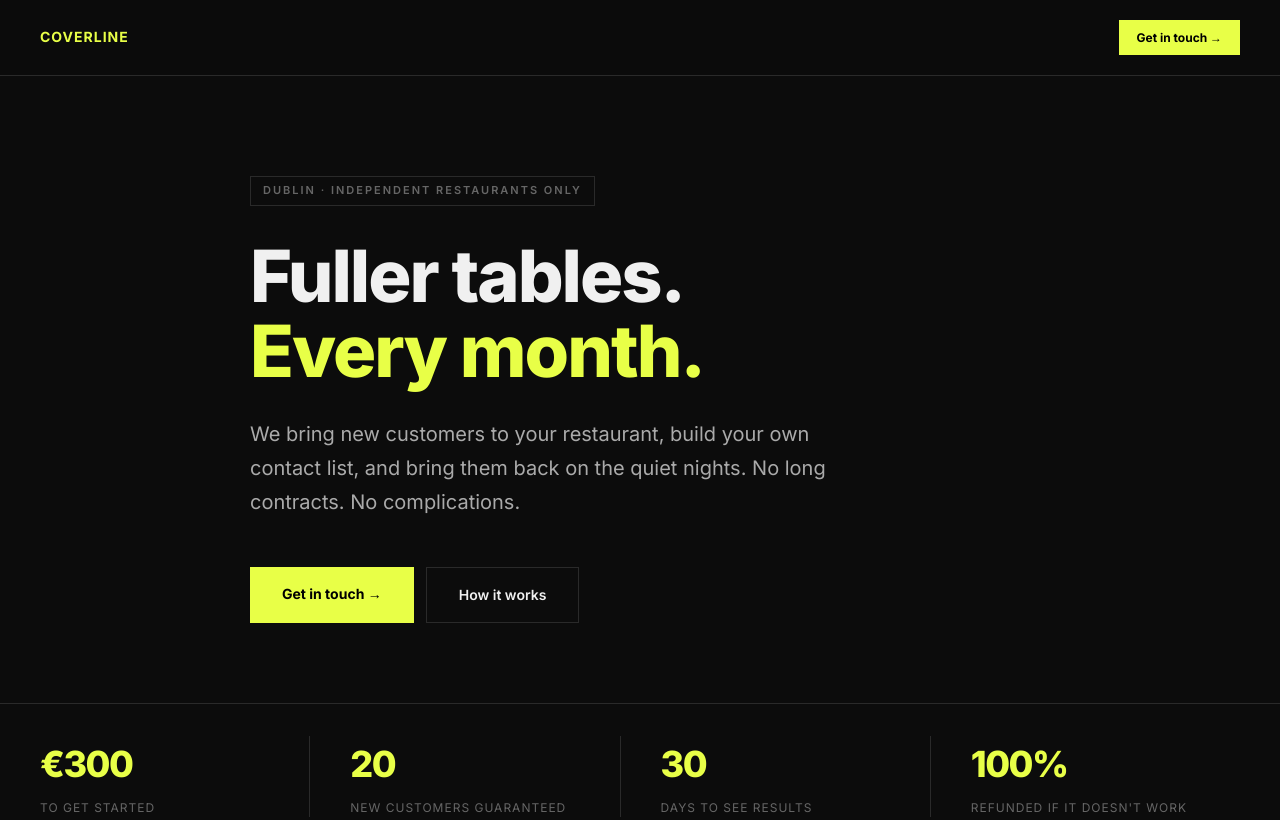
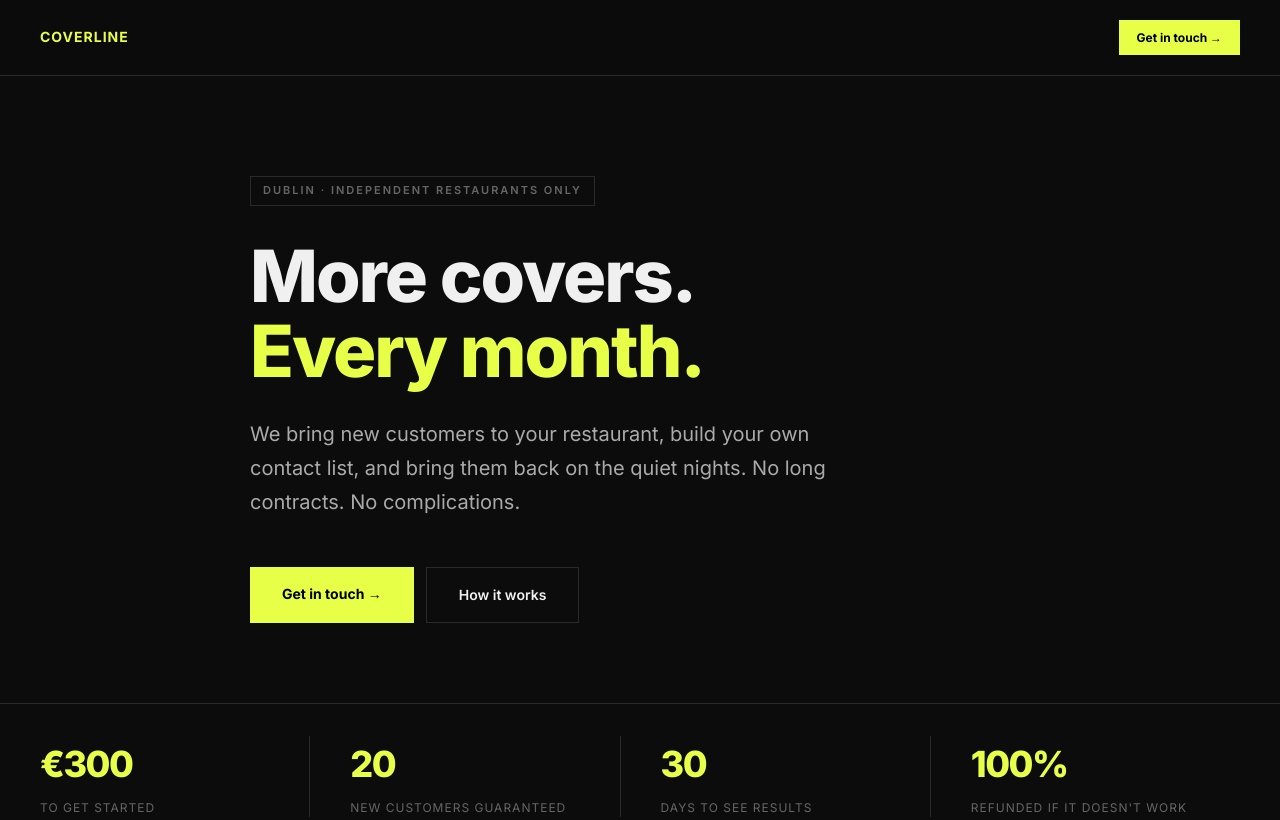
Before and after one commit to Heineck96-commits/coverline-audits, a plain HTML site: page index.html in a window 1280 px wide. Shown: the top 820 px of the page. Drawn offline with Linux system fonts and the light colour scheme.

Commit message:
fix: update hero headline

```diff
--- a/index.html
+++ b/index.html
@@ -88,7 +88,7 @@
 
   <div class="hero">
     <div class="hero-tag">Dublin · Independent restaurants only</div>
-    <h1>Fuller tables.<br><span>Every month.</span></h1>
+    <h1>More covers.<br><span>Every month.</span></h1>
     <p>We bring new customers to your restaurant, build your own contact list, and bring them back on the quiet nights. No long contracts. No complications.</p>
     <div class="hero-actions">
       <a href="https://wa.me/353852122038?text=Hi%20Eduardo%2C%20I%27d%20like%20to%20know%20more%20about%20Coverline." class="btn-primary">Get in touch →</a>
```
